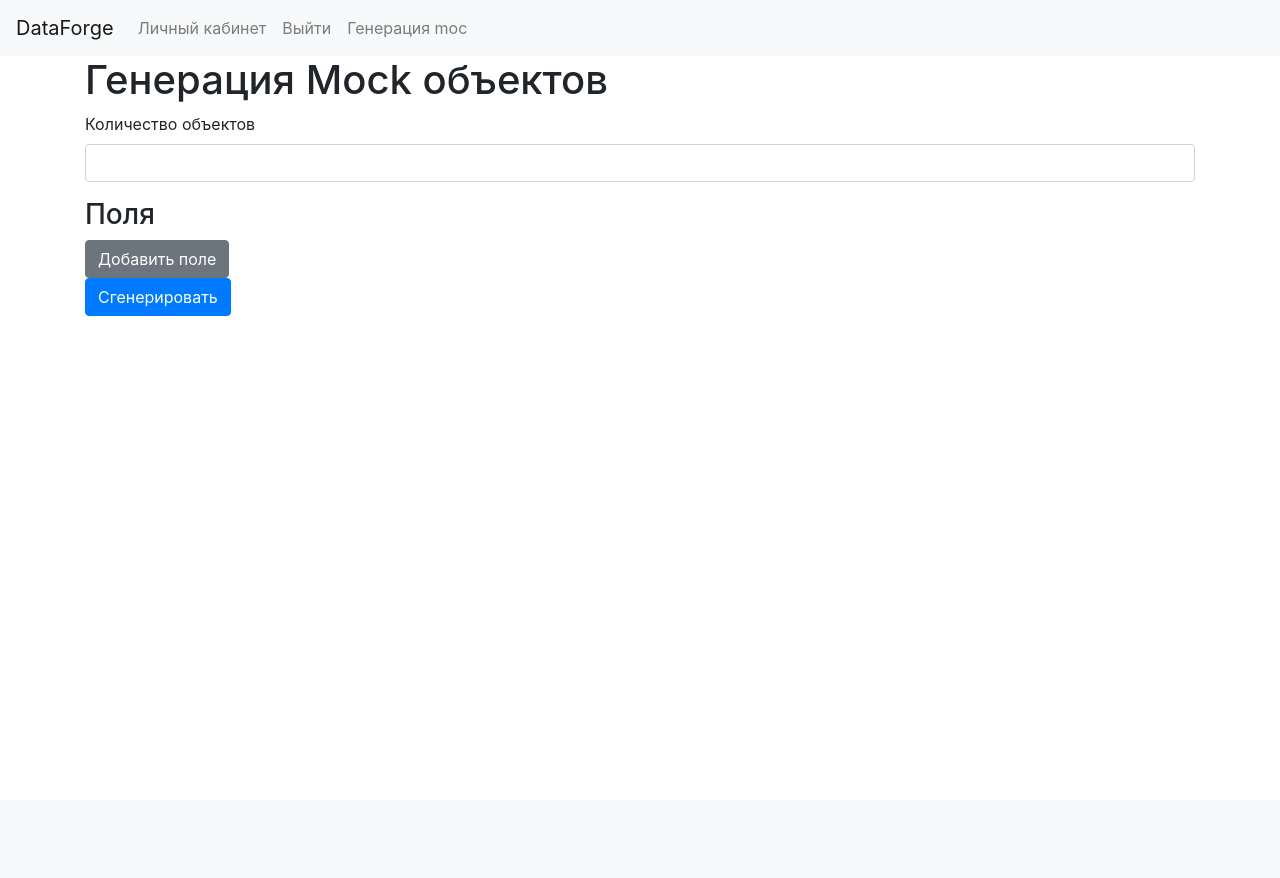
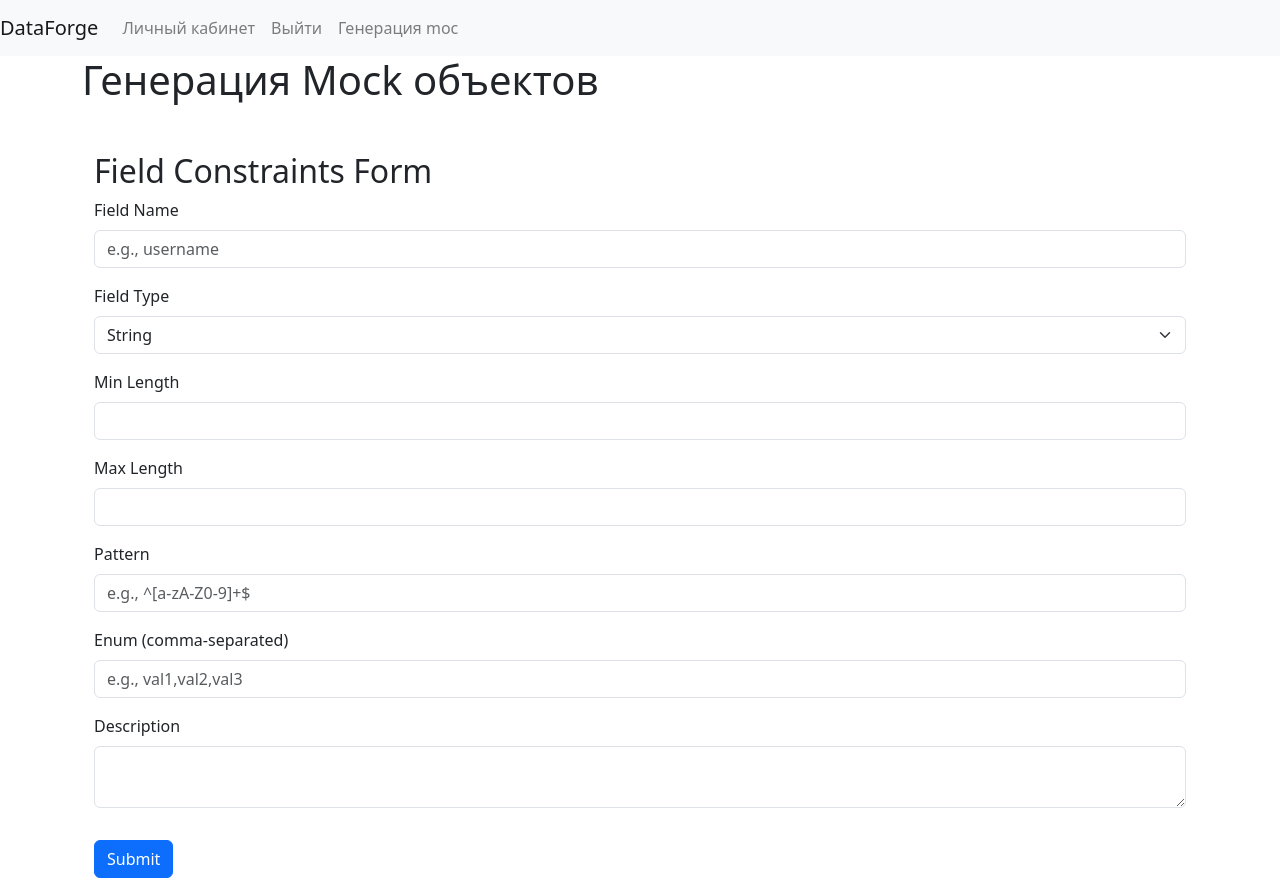
Before and after one commit to Antonina1812/DataForge, a Flask app: page /moc_generator in a window 1280 px wide. Before the commit the page ends 316 px from the top, so only its background shows below. Run offline with Flask 3, Linux system fonts and the light colour scheme; the visitor is signed in with stand-in values (Sample User, id 1); some libraries are stand-ins or nearby versions.

Commit message:
Aesthetic changes

```diff
--- a/app/routes.py
+++ b/app/routes.py
@@ -102,6 +102,7 @@
 @app.route('/moc_generator', methods=['GET', 'POST'])
 @login_required
 def moc_generator():
+    print("hello")
     if request.method == 'POST':
         try:
             data = request.get_json()
--- a/app/static/js/moc_generator.js
+++ b/app/static/js/moc_generator.js
@@ -1,64 +1,113 @@
-let fieldIndex = 0;
+document.addEventListener('DOMContentLoaded', function() {
+    const fieldTypeSelect = document.getElementById('fieldTypeSelect');
+    const constraintsDivs = {
+        string: document.getElementById('stringConstraints'),
+        number: document.getElementById('numberConstraints'),
+        boolean: document.getElementById('booleanConstraints'),
+        array: document.getElementById('arrayConstraints'),
+        date: document.getElementById('dateConstraints')
+    };
 
-function addField() {
-    const container = document.getElementById('fieldsContainer');
-    const fieldDiv = document.createElement('div');
-    fieldDiv.classList.add('field');
-    fieldDiv.innerHTML = `
-        <div class="form-group">
-            <label for="fieldName_${fieldIndex}">Имя поля</label>
-            <input type="text" id="fieldName_${fieldIndex}" name="fields[${fieldIndex}][fieldName]" class="form-control" required>
-        </div>
-        <div class="form-group">
-            <label for="fieldType_${fieldIndex}">Тип поля</label>
-            <select id="fieldType_${fieldIndex}" name="fields[${fieldIndex}][fieldType]" class="form-control" required>
-                <option value="string">string</option>
-                <option value="number">number</option>
-                <option value="boolean">boolean</option>
-                <option value="object">object</option>
-                <option value="array">array</option>
-                <option value="date">date</option>
-            </select>
-        </div>
-        <div class="form-group">
-            <label for="description_${fieldIndex}">Описание</label>
-            <input type="text" id="description_${fieldIndex}" name="fields[${fieldIndex}][description]" class="form-control">
-        </div>
-        <button type="button" class="btn btn-danger" onclick="removeField(this)">Удалить поле</button>
-        <hr>
-    `;
-    container.appendChild(fieldDiv);
-    fieldIndex++;
-}
+    function updateConstraints() {
+        const selectedType = fieldTypeSelect.value;
+        for (const type in constraintsDivs) {
+            constraintsDivs[type].style.display = (type === selectedType) ? 'block' : 'none';
+        }
+    }
 
-function removeField(button) {
-    button.parentElement.remove();
-}
+    fieldTypeSelect.addEventListener('change', updateConstraints);
+    updateConstraints();
 
-document.getElementById('mockForm').addEventListener('submit', async function(event) {
-    event.preventDefault();
-    const formData = new FormData(event.target);
-    const json = Object.fromEntries(formData.entries());
-    json.fields = Array.from(document.querySelectorAll('.field')).map(field => {
-        const fieldName = field.querySelector('[name$="[fieldName]"]').value;
-        const fieldType = field.querySelector('[name$="[fieldType]"]').value;
-        const description = field.querySelector('[name$="[description]"]').value;
-        return { fieldName, fieldType, description };
+    document.getElementById('submitButton').addEventListener('click', function() {
+        const fieldData = collectFieldData();
+        const jsonData = {
+            count: 1,
+            fields: [fieldData]
+        };
+
+        fetch("/moc_generator", {
+            method: 'POST',
+            headers: {
+                'Content-Type': 'application/json'
+            },
+            body: JSON.stringify(jsonData)
+        })
+        .then(response => response.json())
+        .then(data => console.log(data))
+        .catch(error => console.error('Error:', error));
     });
 
-    const response = await fetch("/moc_generator", {
-        method: 'POST',
-        headers: {
-            'Content-Type': 'application/json',
-        },
-        body: JSON.stringify(json),
-    });
+    function collectFieldData() {
+        const fieldName = document.getElementById('fieldName').value;
+        const fieldType = document.getElementById('fieldTypeSelect').value;
+        let constraints = {};
 
-    if (response.ok) {
-        const result = await response.json();
-        alert('Mock объекты успешно сгенерированы!');
-        console.log(result);
-    } else {
-        alert('Ошибка при генерации Mock объектов.');
+        if (fieldType === 'string') {
+            constraints = {
+                minLength: document.getElementById('minLength').value || null,
+                maxLength: document.getElementById('maxLength').value || null,
+                minimum: null,
+                maximum: null,
+                pattern: document.getElementById('pattern').value || null,
+                enum: document.getElementById('enumString').value ? document.getElementById('enumString').value.split(',') : null,
+                items: null,
+                dateFormat: null
+            };
+        } else if (fieldType === 'number') {
+            constraints = {
+                minLength: null,
+                maxLength: null,
+                minimum: document.getElementById('minimumNumber').value || null,
+                maximum: document.getElementById('maximumNumber').value || null,
+                pattern: null,
+                enum: document.getElementById('enumNumber').value ? document.getElementById('enumNumber').value.split(',') : null,
+                items: null,
+                dateFormat: null
+            };
+        } else if (fieldType === 'boolean') {
+            constraints = {
+                minLength: null,
+                maxLength: null,
+                minimum: null,
+                maximum: null,
+                pattern: null,
+                enum: null,
+                items: null,
+                dateFormat: null
+            };
+        } else if (fieldType === 'array') {
+            const itemsProperties = document.getElementById('itemsProperties').value;
+            constraints = {
+                minLength: null,
+                maxLength: null,
+                minimum: null,
+                maximum: null,
+                pattern: null,
+                enum: document.getElementById('enumArray').value ? document.getElementById('enumArray').value.split(',') : null,
+                items: {
+                    type: document.getElementById('itemsType').value,
+                    properties: itemsProperties ? JSON.parse(itemsProperties) : null
+                },
+                dateFormat: null
+            };
+        } else if (fieldType === 'date') {
+            constraints = {
+                minLength: null,
+                maxLength: null,
+                minimum: document.getElementById('minimumDate').value || null,
+                maximum: document.getElementById('maximumDate').value || null,
+                pattern: null,
+                enum: null,
+                items: null,
+                dateFormat: document.getElementById('dateFormat').value || null
+            };
+        }
+
+        return {
+            fieldName: fieldName,
+            fieldType: fieldType,
+            constraints: constraints,
+            description: document.getElementById(`description${fieldType.charAt(0).toUpperCase() + fieldType.slice(1)}`).value || null
+        };
     }
 });
--- a/app/templates/moc_generator.html
+++ b/app/templates/moc_generator.html
@@ -2,17 +2,134 @@
 {% block title %}Генерация Mock{% endblock %}
 {% block content %}
 <h1>Генерация Mock объектов</h1>
-<form id="mockForm">
-    <div class="form-group">
-        <label for="count">Количество объектов</label>
-        <input type="number" id="count" name="count" class="form-control" required>
+<!DOCTYPE html>
+<html lang="en">
+<head>
+    <meta charset="UTF-8">
+    <meta name="viewport" content="width=device-width, initial-scale=1.0">
+    <title>Field Constraints Form</title>
+    <link href="https://cdn.jsdelivr.net/npm/bootstrap@5.3.0/dist/css/bootstrap.min.css" rel="stylesheet">
+</head>
+<body>
+    <div class="container mt-5">
+        <h2>Field Constraints Form</h2>
+        <div class="mb-3">
+            <label for="fieldName" class="form-label">Field Name</label>
+            <input type="text" class="form-control" id="fieldName" placeholder="e.g., username">
+        </div>
+        <div class="mb-3">
+            <label for="fieldTypeSelect" class="form-label">Field Type</label>
+            <select id="fieldTypeSelect" class="form-select">
+                <option value="string" selected>String</option>
+                <option value="number">Number</option>
+                <option value="boolean">Boolean</option>
+                <option value="array">Array</option>
+                <option value="date">Date</option>
+            </select>
+        </div>
+
+        <!-- String Constraints -->
+        <div id="stringConstraints" style="display: block;">
+            <div class="mb-3">
+                <label for="minLength" class="form-label">Min Length</label>
+                <input type="number" class="form-control" id="minLength">
+            </div>
+            <div class="mb-3">
+                <label for="maxLength" class="form-label">Max Length</label>
+                <input type="number" class="form-control" id="maxLength">
+            </div>
+            <div class="mb-3">
+                <label for="pattern" class="form-label">Pattern</label>
+                <input type="text" class="form-control" id="pattern" placeholder="e.g., ^[a-zA-Z0-9]+$">
+            </div>
+            <div class="mb-3">
+                <label for="enumString" class="form-label">Enum (comma-separated)</label>
+                <input type="text" class="form-control" id="enumString" placeholder="e.g., val1,val2,val3">
+            </div>
+            <div class="mb-3">
+                <label for="descriptionString" class="form-label">Description</label>
+                <textarea class="form-control" id="descriptionString"></textarea>
+            </div>
+        </div>
+
+        <!-- Number Constraints -->
+        <div id="numberConstraints" style="display: none;">
+            <div class="mb-3">
+                <label for="minimumNumber" class="form-label">Minimum</label>
+                <input type="number" class="form-control" id="minimumNumber">
+            </div>
+            <div class="mb-3">
+                <label for="maximumNumber" class="form-label">Maximum</label>
+                <input type="number" class="form-control" id="maximumNumber">
+            </div>
+            <div class="mb-3">
+                <label for="enumNumber" class="form-label">Enum (comma-separated)</label>
+                <input type="text" class="form-control" id="enumNumber" placeholder="e.g., 1,2,3">
+            </div>
+            <div class="mb-3">
+                <label for="descriptionNumber" class="form-label">Description</label>
+                <textarea class="form-control" id="descriptionNumber"></textarea>
+            </div>
+        </div>
+
+        <!-- Boolean Constraints -->
+        <div id="booleanConstraints" style="display: none;">
+            <div class="mb-3">
+                <label for="descriptionBoolean" class="form-label">Description</label>
+                <textarea class="form-control" id="descriptionBoolean"></textarea>
+            </div>
+        </div>
+
+        <!-- Array Constraints -->
+        <div id="arrayConstraints" style="display: none;">
+            <div class="mb-3">
+                <label for="enumArray" class="form-label">Enum (comma-separated)</label>
+                <input type="text" class="form-control" id="enumArray" placeholder="e.g., val1,val2,val3">
+            </div>
+            <div class="mb-3">
+                <label for="itemsType" class="form-label">Items Type</label>
+                <select id="itemsType" class="form-select">
+                    <option value="string">String</option>
+                    <option value="number">Number</option>
+                    <option value="boolean">Boolean</option>
+                    <option value="object">Object</option>
+                    <option value="array">Array</option>
+                    <option value="date">Date</option>
+                </select>
+            </div>
+            <div class="mb-3">
+                <label for="itemsProperties" class="form-label">Items Properties (JSON)</label>
+                <textarea class="form-control" id="itemsProperties" placeholder='e.g., {"key": "value"}'></textarea>
+            </div>
+            <div class="mb-3">
+                <label for="descriptionArray" class="form-label">Description</label>
+                <textarea class="form-control" id="descriptionArray"></textarea>
+            </div>
+        </div>
+
+        <!-- Date Constraints -->
+        <div id="dateConstraints" style="display: none;">
+            <div class="mb-3">
+                <label for="minimumDate" class="form-label">Minimum Date</label>
+                <input type="date" class="form-control" id="minimumDate">
+            </div>
+            <div class="mb-3">
+                <label for="maximumDate" class="form-label">Maximum Date</label>
+                <input type="date" class="form-control" id="maximumDate">
+            </div>
+            <div class="mb-3">
+                <label for="dateFormat" class="form-label">Date Format</label>
+                <input type="text" class="form-control" id="dateFormat" placeholder="e.g., YYYY-MM-DD">
+            </div>
+            <div class="mb-3">
+                <label for="descriptionDate" class="form-label">Description</label>
+                <textarea class="form-control" id="descriptionDate"></textarea>
+            </div>
+        </div>
+
+        <button id="submitButton" class="btn btn-primary mt-3">Submit</button>
     </div>
-    <div id="fieldsContainer">
-        <h3>Поля</h3>
-        <button type="button" class="btn btn-secondary" onclick="addField()">Добавить поле</button>
-    </div>
-    <button type="submit" class="btn btn-primary">Сгенерировать</button>
-</form>
-
-<script src="{{ url_for('static', filename='js/moc_generator.js') }}"></script>
+    <script src="../static/js/moc_generator.js"></script>
+</body>
+</html>
 {% endblock %}
```
